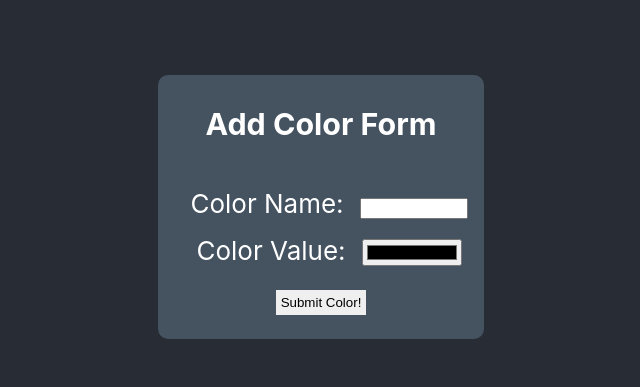
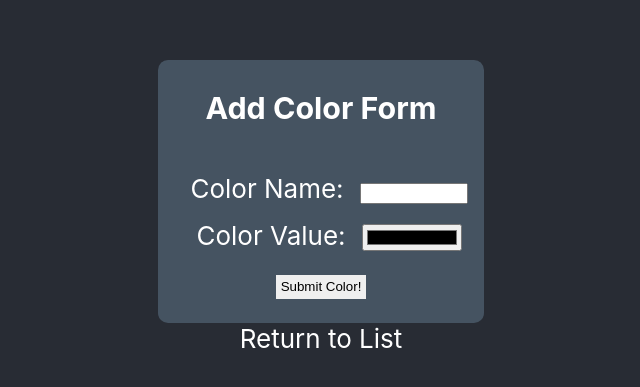
Before and after one commit to Rajayne/CRADogFinder, a React (Create React App) app: page /colors/new in a window 1280 px wide. Shown: the part 193-580 px from the top of the page, without its empty margins (319-959 px from the left). Built offline with nearby package versions, Linux system fonts and the light colour scheme.

Commit message:
Add back button to ColorForm

```diff
--- a/src/ColorFactory/ColorForm.js
+++ b/src/ColorFactory/ColorForm.js
@@ -2,6 +2,7 @@ import React, { useState } from "react";
 import "./ColorForm.css";
 import colors from "./colors";
 import { useNavigate } from "react-router-dom";
+import BackButton from "./BackButton";
 
 const ColorForm = () => {
   const navigate = useNavigate();
@@ -21,6 +22,7 @@ const ColorForm = () => {
   };
 
   return (
+    <>
       <form onSubmit={handleSubmit} className="ColorForm">
         <h3>Add Color Form</h3>
         <div className="ColorForm-name">
@@ -47,6 +49,8 @@ const ColorForm = () => {
         </div>
         <button>Submit Color!</button>
       </form>
+      <BackButton />
+    </>
   );
 };
 
```
Lines whose indentation alone changed are shown as unchanged.
